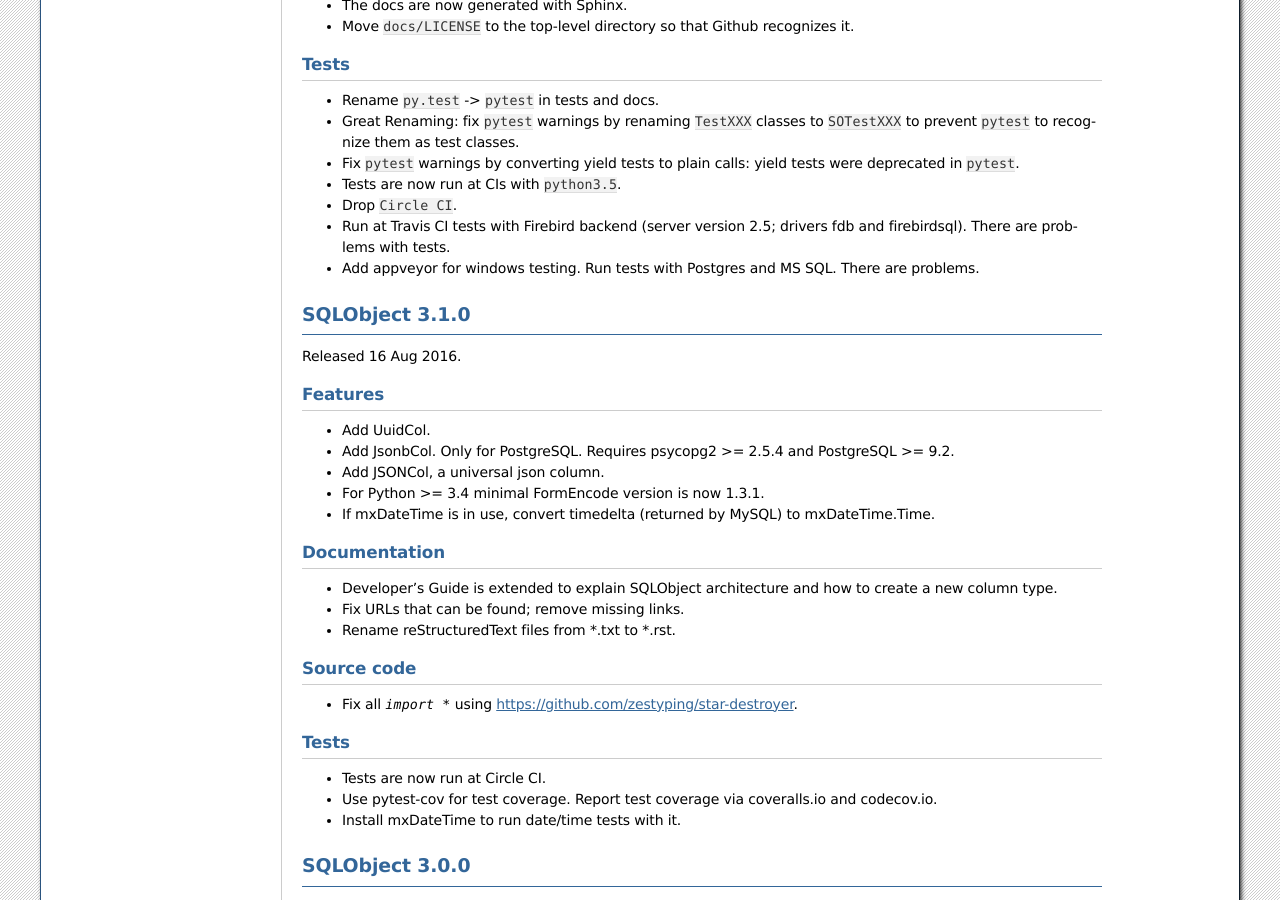
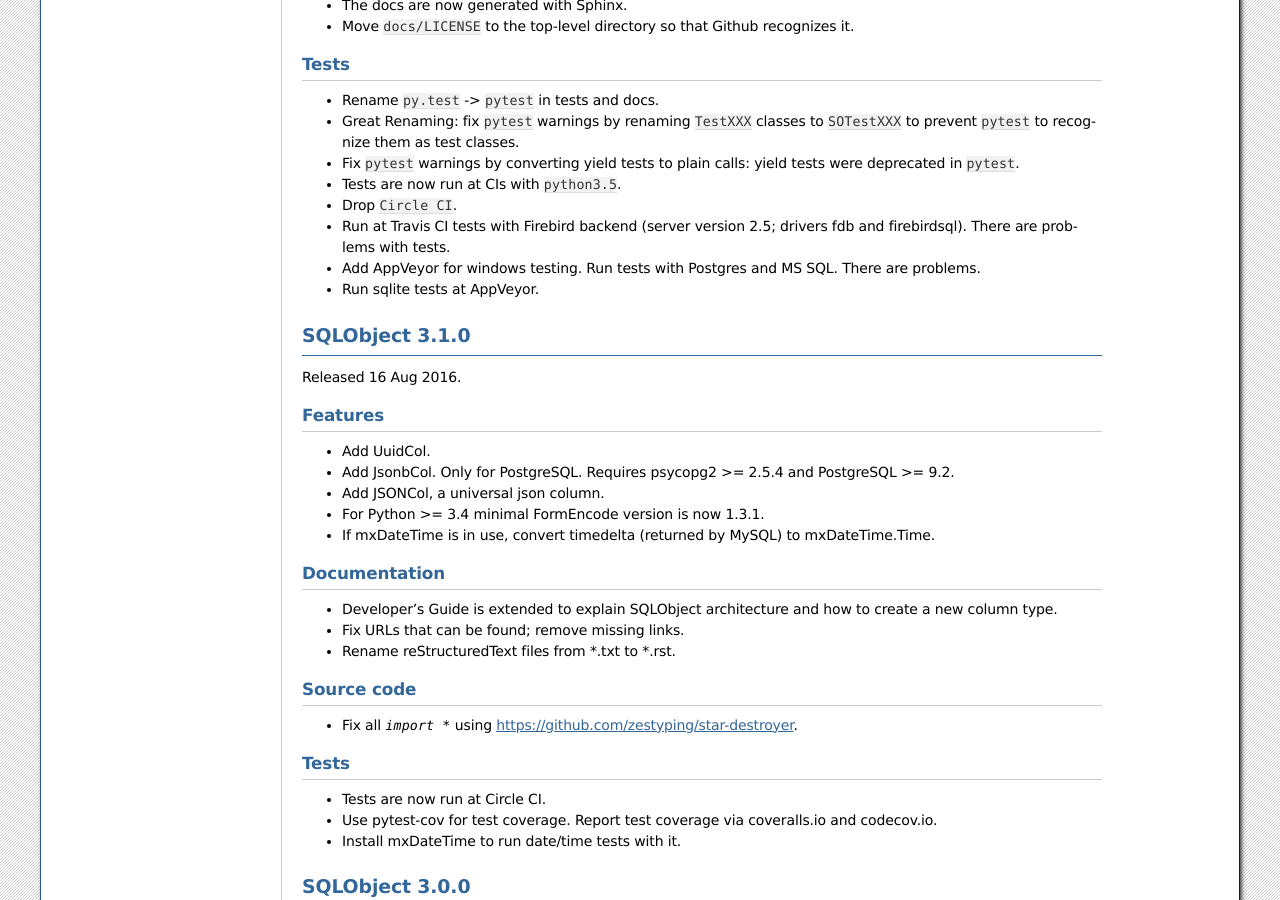
Before and after one commit to sqlobject/sqlobject, a Sphinx documentation site: the page built from docs/News.rst, in a window 1280 px wide and 900 px high, scrolled down 1041 px. Built offline with Sphinx 7.4.7, drawn with Linux system fonts in a browser that asks for light colours.

Commit message:
Run sqlite tests at AppVeyor

```diff
--- a/appveyor.yml
+++ b/appveyor.yml
@@ -51,6 +51,10 @@
     #  db: mssql2014
     #- PYTHON: "C:\\Python36-x64"
     #  db: postgresql
+    - PYTHON: "C:\\Python27"
+      TOX_ENV: "pywin27-sqlite"
+    - PYTHON: "C:\\Python34"
+      TOX_ENV: "pywin34-sqlite"
 
 install:
   # Ensure we use the right python version
--- a/docs/News.rst
+++ b/docs/News.rst
@@ -79,8 +79,10 @@
 * Run at Travis CI tests with Firebird backend (server version 2.5; drivers fdb
   and firebirdsql). There are problems with tests.
 
-* Add appveyor for windows testing. Run tests with Postgres and MS SQL. There
+* Add AppVeyor for windows testing. Run tests with Postgres and MS SQL. There
   are problems.
+
+* Run sqlite tests at AppVeyor.
 
 SQLObject 3.1.0
 ===============
```
Also changed, not shown: 1 other file.
